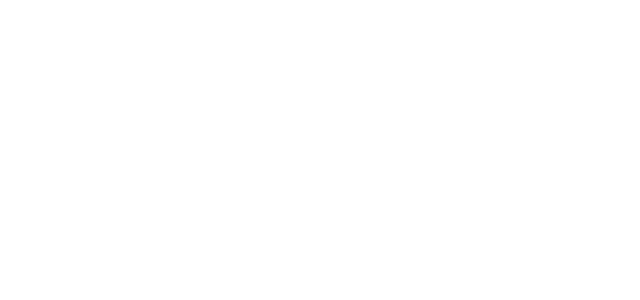
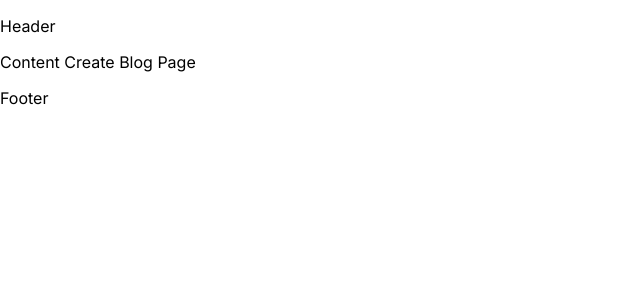
Before and after one commit to dewisekar00/MERN-Blog, a React (Create React App) app: page /create-post in a window 1280 px wide. Before the commit this address had no page. Shown: the top 300 px of the page, without its empty margins (0-640 px from the left). Built offline with nearby package versions, Linux system fonts and the light colour scheme.

Commit message:
add nested routes in MainApp

```diff
--- a/src/config/Routes/index.js
+++ b/src/config/Routes/index.js
@@ -1,7 +1,7 @@
-import React from 'react'
+import React from 'react';
 
 import { BrowserRouter as Router, Routes, Route } from 'react-router-dom';
-import { Home, Login, Register } from '../../pages';
+import { Login, MainApp, Register } from '../../pages';
 
 const AppRoutes = () => {
   return (
@@ -10,7 +10,10 @@
       <Routes>
         <Route path="/login" element={<Login />} />
         <Route path="/register" element={<Register />} />
-        <Route path="/" element={<Home />} />
+   <Route path="*" element={<MainApp />}>
+
+</Route>
+
       </Routes>
     </Router>
   );
--- /dev/null
+++ b/src/pages/CreateBlog/index.js
@@ -0,0 +1,12 @@
+import React from 'react';
+
+const CreateBlog = () => {
+  console.log("CreateBlog component is rendered!"); // Debugging log
+  return (
+    <div>
+      <p>Content Create Blog Page</p>
+    </div>
+  );
+};
+
+export default CreateBlog;
--- /dev/null
+++ b/src/pages/DetailBlog/index.js
@@ -0,0 +1,11 @@
+import React from 'react'
+
+const DetailBlog = () => {
+  return (
+    <div>
+      <p>Content Detail Blog</p>
+    </div>
+  )
+}
+
+export default DetailBlog
--- /dev/null
+++ b/src/pages/MainApp/index.js
@@ -0,0 +1,25 @@
+import React from 'react';
+import { Route, Routes } from 'react-router-dom';
+import CreateBlog from '../CreateBlog';
+import DetailBlog from '../DetailBlog';
+import Home from '../Home';
+
+const MainApp = () => {
+  return (
+    <div>
+      <p> Header</p>
+      <Routes>
+        {/* membuat isi menjadi dinamis */}
+      <Route path="/create-post" element={<CreateBlog />} />
+      <Route path="/detail-post" element={<DetailBlog />} />
+      <Route path="/" element={<Home />} />
+
+      </Routes>
+      <p> Footer</p>
+    </div>
+  );
+};
+
+export default MainApp;
+
+// note:membuat routing nested
--- a/src/pages/index.js
+++ b/src/pages/index.js
@@ -4,5 +4,7 @@
 import Home from "./Home";
 import Login from "./Login"
 import Register from "./Register";
+import MainApp from "./MainApp";
+import CreateBlog from "./CreateBlog";
 
-export {Home, Login, Register};
+export {Home, Login, Register, MainApp, CreateBlog};
```
Also changed, not shown: catatan.txt.
